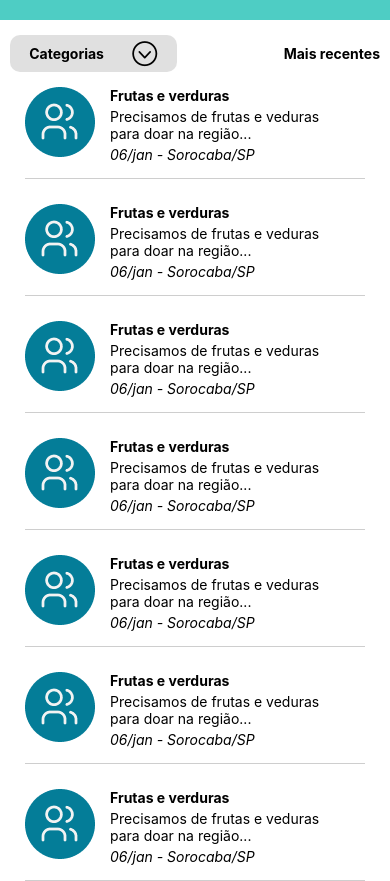
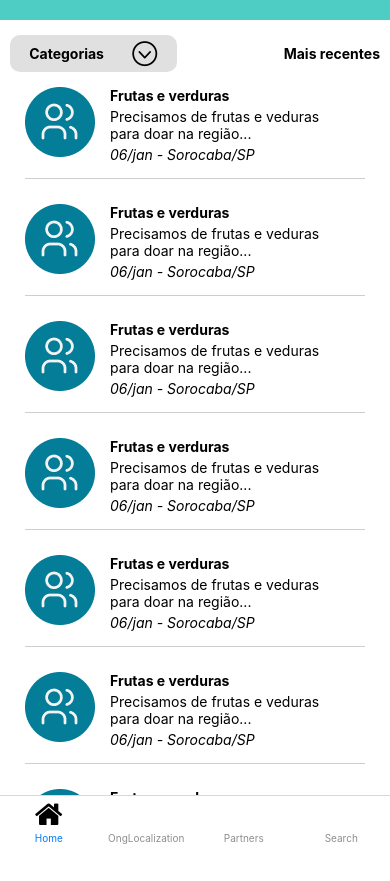
Before and after one commit to mentoria-grupo7/abracaAe, a React Native app: screen /InternalRoutes in a window 390 px wide. After the commit the page ends 844 px from the top, so only its background shows below. Built offline with nearby package versions, Linux system fonts and the light colour scheme.

Commit message:
adicao da navegacao de tab

```diff
--- a/package.json
+++ b/package.json
@@ -9,6 +9,7 @@
     "web": "expo start --web"
   },
   "dependencies": {
+    "@react-navigation/bottom-tabs": "^6.5.7",
     "@react-navigation/native": "^6.1.6",
     "@react-navigation/native-stack": "^6.9.12",
     "expo": "~48.0.11",
--- a/src/routes/internal/internal.routes.jsx
+++ b/src/routes/internal/internal.routes.jsx
@@ -2,24 +2,34 @@ import React from "react";
 
 import { Partners } from "../../screens/Partners";
 import { Search } from "../../screens/Search";
-import { createNativeStackNavigator } from "@react-navigation/native-stack";
+import { createBottomTabNavigator } from '@react-navigation/bottom-tabs';
 import { Home } from "../../screens/Home";
 import OngLocalization from "../../screens/OngLocalization";
+import Icon from "react-native-vector-icons/FontAwesome";
 
-const { Screen , Navigator } = createNativeStackNavigator();
+const { Screen , Navigator } = createBottomTabNavigator();
 
 export function InternalRoutes (){
+    const myScreenOptions = ({ route }) => ({
+        tabBarIcon:()=>{
+            let icon = ''
+            if(route.name === 'Home'){
+                icon = 'home'
+            }
+
+            return <Icon name={icon} size={30} color="#000" />
+        },
+        headerShown: false
+    })
+
     return (
         <Navigator
-            screenOptions={{
-                headerShown: false
-            }}>
+            screenOptions={myScreenOptions}>
 
             <Screen
                 name='Home'
                 component={Home}
             />
-
                 <Screen
                 name="OngLocalization"
                 component={OngLocalization}
```
